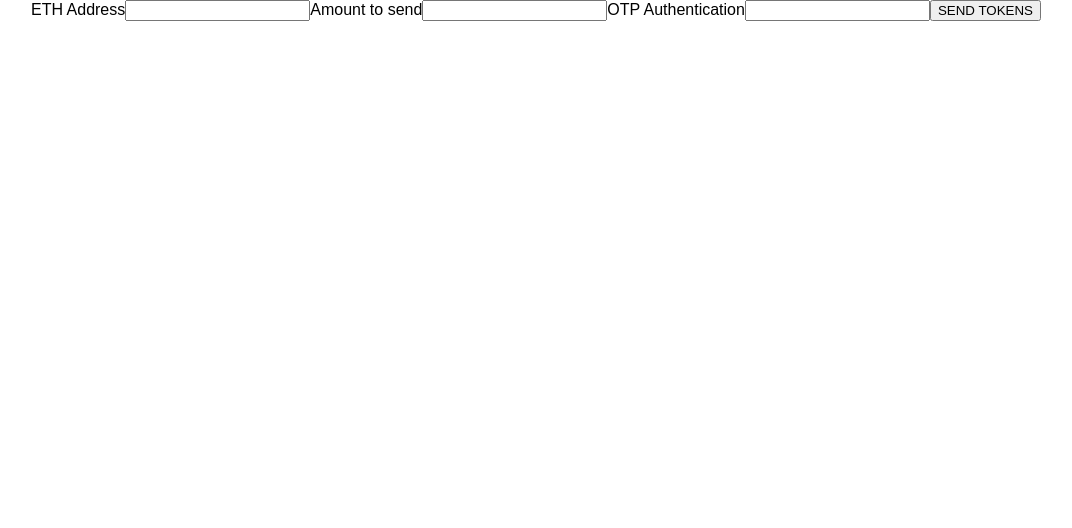
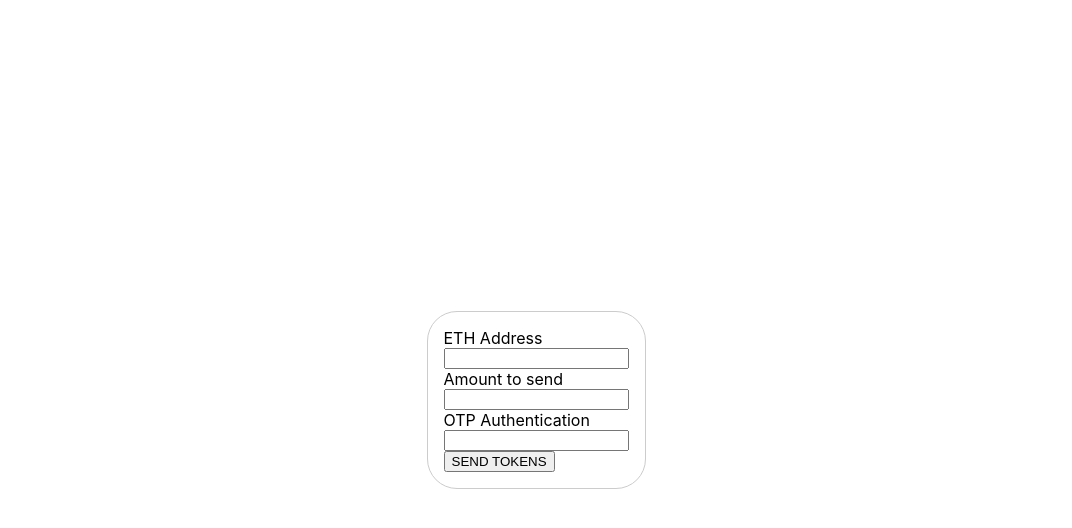
Before and after one commit to ngchinchia/FancyForm, a React (Create React App) app: page / in a window 1280 px wide. Shown: the top 528 px of the page, without its empty margins (104-1176 px from the left). Built offline with nearby package versions, Linux system fonts and the light colour scheme.

Commit message:
add styling

```diff
--- a/src/component/Form.js
+++ b/src/component/Form.js
@@ -1,22 +1,24 @@
-import React, { useState } from 'react';
-import './FormStyle.css'; // Make sure to have the CSS file in the same directory as this component
+import React, { useState } from "react";
+import "./FormStyle.css"; // Make sure to have the CSS file in the same directory as this component
 
 const Form = () => {
   // State to manage form input values
-  const [ethAddress, setEthAddress] = useState('');
-  const [amountToSend, setAmountToSend] = useState('');
-  const [otp, setOtp] = useState('');
+  const [ethAddress, setEthAddress] = useState("");
+  const [amountToSend, setAmountToSend] = useState("");
+  const [otp, setOtp] = useState("");
 
   // Event handler for form submission
   const handleSubmit = (e) => {
     e.preventDefault();
 
     // Perform any desired actions on form submission, such as sending data to a server
-    console.log('Form submitted!');
+    console.log("Form submitted!");
   };
 
   return (
+    <div className="main-container">
       <form onSubmit={handleSubmit}>
+        <div className="form-container">
           <label htmlFor="input-address">ETH Address</label>
           <input
             type="text"
@@ -42,7 +44,9 @@ const Form = () => {
           />
 
           <button type="submit">SEND TOKENS</button>
+        </div>
       </form>
+    </div>
   );
 };
 
--- a/src/component/FormStyle.css
+++ b/src/component/FormStyle.css
@@ -1,8 +1,21 @@
-body {
-    display: flex;
-    flex-direction: row;
-    align-items: center;
-    justify-content: center;
-    min-width: 360px;
-    font-family: Arial, Helvetica, sans-serif;
-  }
+.main-container{
+  display: flex;
+  justify-content: center;
+  align-items: center;
+  height: 100vh;
+  color: black;
+
+}
+
+.form-container {
+  align-items: flex-start;
+  justify-content: center;
+  width: 100%;
+  padding: 1rem;
+  box-sizing: border-box;
+  border-radius: 30px;
+  border: 1px solid #ccc;
+  display:flex;
+  flex-direction: column;
+
+}
```
Lines whose indentation alone changed are shown as unchanged.
